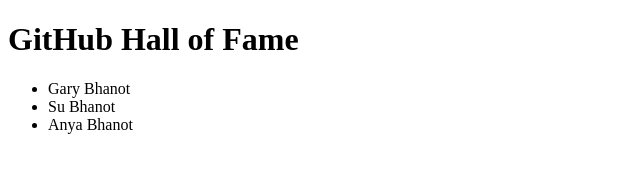
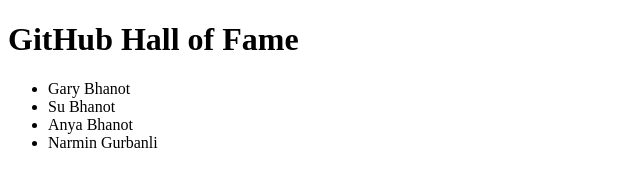
Before and after one commit to pixelrio/HTTP5114Summer24, a plain HTML site: page index.html in a window 1280 px wide. Shown: the whole page, without its empty margins (0-640 px from the left). Drawn offline with Linux system fonts and the light colour scheme.

Commit message:
I have added my name

```diff
--- a/index.html
+++ b/index.html
@@ -11,6 +11,7 @@
     <li>Gary Bhanot</li>
     <li>Su Bhanot</li>
     <li>Anya Bhanot</li>
+    <li>Narmin Gurbanli</li>
   </ul>
 </body>
 </html>
```
